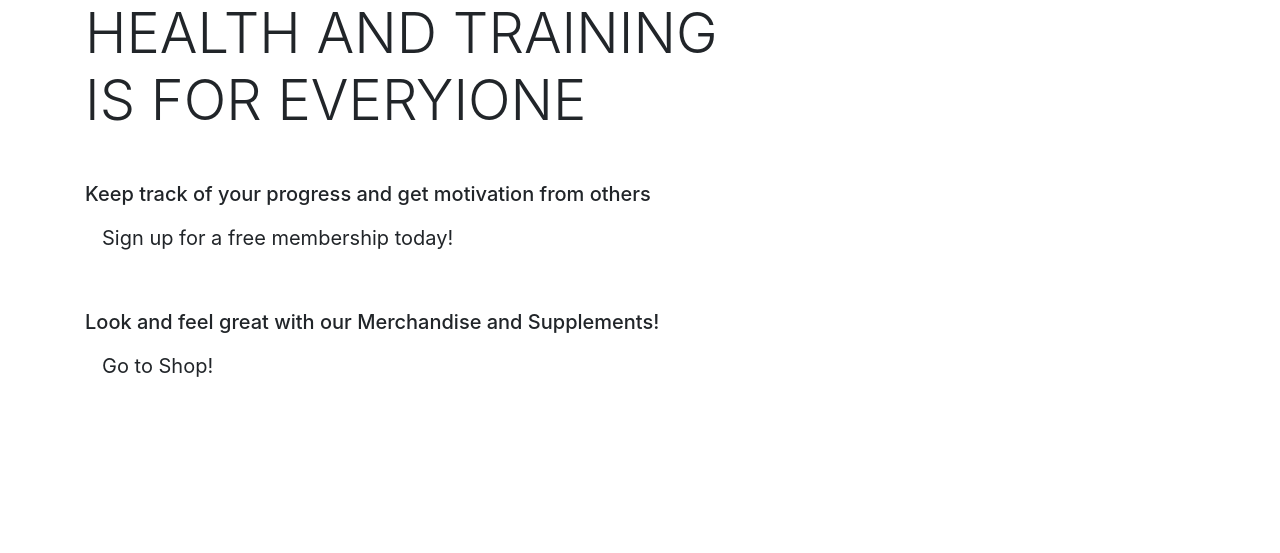
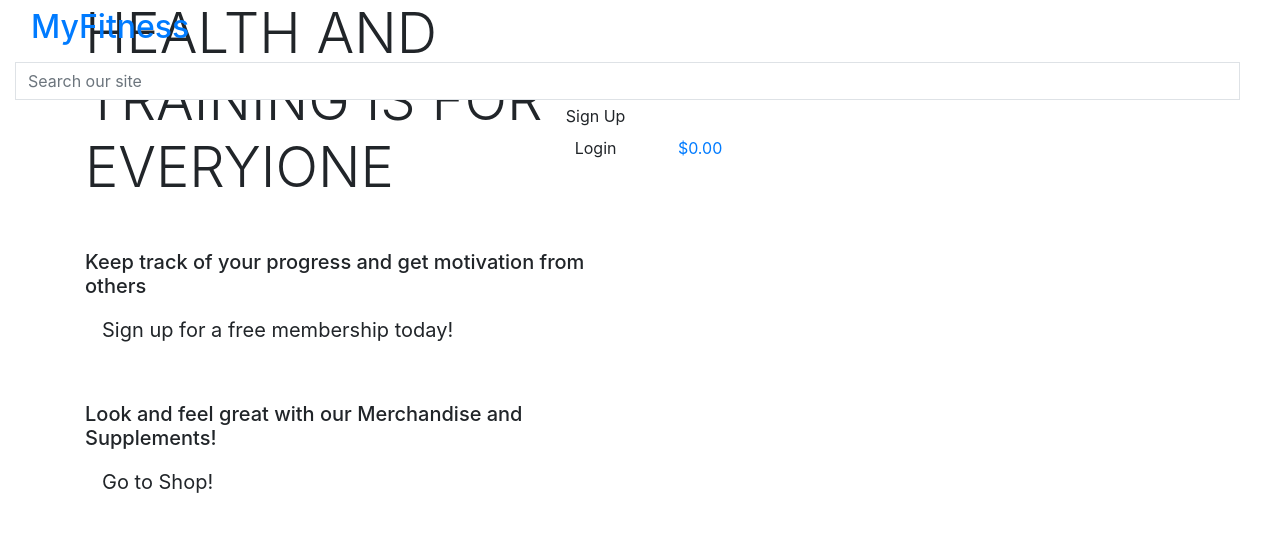
Before and after one commit to matsceder/fsfmp-mec-myfitness, a Django app: page / in a window 1280 px wide. Shown: the top 553 px of the page. Run offline with Django 3.2, Linux system fonts and the light colour scheme; some libraries are stand-ins or nearby versions.

Commit message:
started on main page header

```diff
--- a/home/templates/home/index.html
+++ b/home/templates/home/index.html
@@ -13,7 +13,7 @@
 
     <div class="container h-100">
         <div class="row h-100">
-            <div class="col-7 col-med-6 my-auto">
+            <div class="col-7 col-md-6 my-auto">
                 <h1 class="display-4 text-black text-uppercase">
                     Health and training is for everyione
                 </h1>
--- a/templates/base.html
+++ b/templates/base.html
@@ -35,7 +35,61 @@
 
     </head>
     <body>
-        <header class="container-fluid fixed-top"></header>
+        <header class="container-fluid fixed-top">
+            <div class="row">
+                <div class="col-12 my-auto">
+                    <a href="{% url 'home' %}" class="nav-link main-logo-link">
+                        <h2 class="logo-font">MyFitness</h2>
+                    </a>
+                </div>
+                <div class="col-12 my-auto">
+                    <form method="GET" action="">
+                        <div class="input-group w-100">
+                            <input class="form-control border border-black rounded-0" type="text" name="q" placeholder="Search our site">
+                            <div class="input-group-append">
+                                <button class="form-control btn btn-black" type="submit">
+                                    <span class="icon">
+                                        <i class="fas fa-search"></i>
+                                    </span>
+                                </button>
+                            </div>
+                        </div>
+                    </form>
+                </div>
+                <div class="col-12 my-auto">
+                    <ul class="list-inline list-unstyled text-center">
+                        <li class="list-inline-item">
+                            <div class="border-0" aria-labelledby="user-options">
+                            {% if request.user.is_authenticated %}
+                                {% if request.user.is_superuser %}
+                                    <a href="{% url 'add_product' %}" class="dropdown-item">Product Management</a>
+                                {% endif %}
+                                <a href="{% url 'profile' %}" class="dropdown-item">Account settings</a>
+                                <a href="{% url 'account_logout' %}" class="dropdown-item">Logout</a>
+                            {% else %}
+                                <a href="{% url 'account_signup' %}" class="dropdown-item">Sign Up</a>
+                                <a href="{% url 'account_login' %}" class="dropdown-item">Login</a>
+                            {% endif %}
+                        </div>
+                        </li>
+                        <li class="list-inline-item">
+                            <a class="nav-link" href="">
+                                <div class="text-center">
+                                    <div><i class="fas fa-shopping-cart fa-lg"></i></div>
+                                    <p class="my-0">
+                                        {% if grand_total %}
+                                            ${{ grand_total|floatformat:2 }}
+                                        {% else %}
+                                            $0.00
+                                        {% endif %}
+                                    </p>
+                                </div>
+                            </a>
+                        </li>
+                    </ul>
+                </div>
+            </div>
+        </header>
 
 
         {% if messages %}
```
